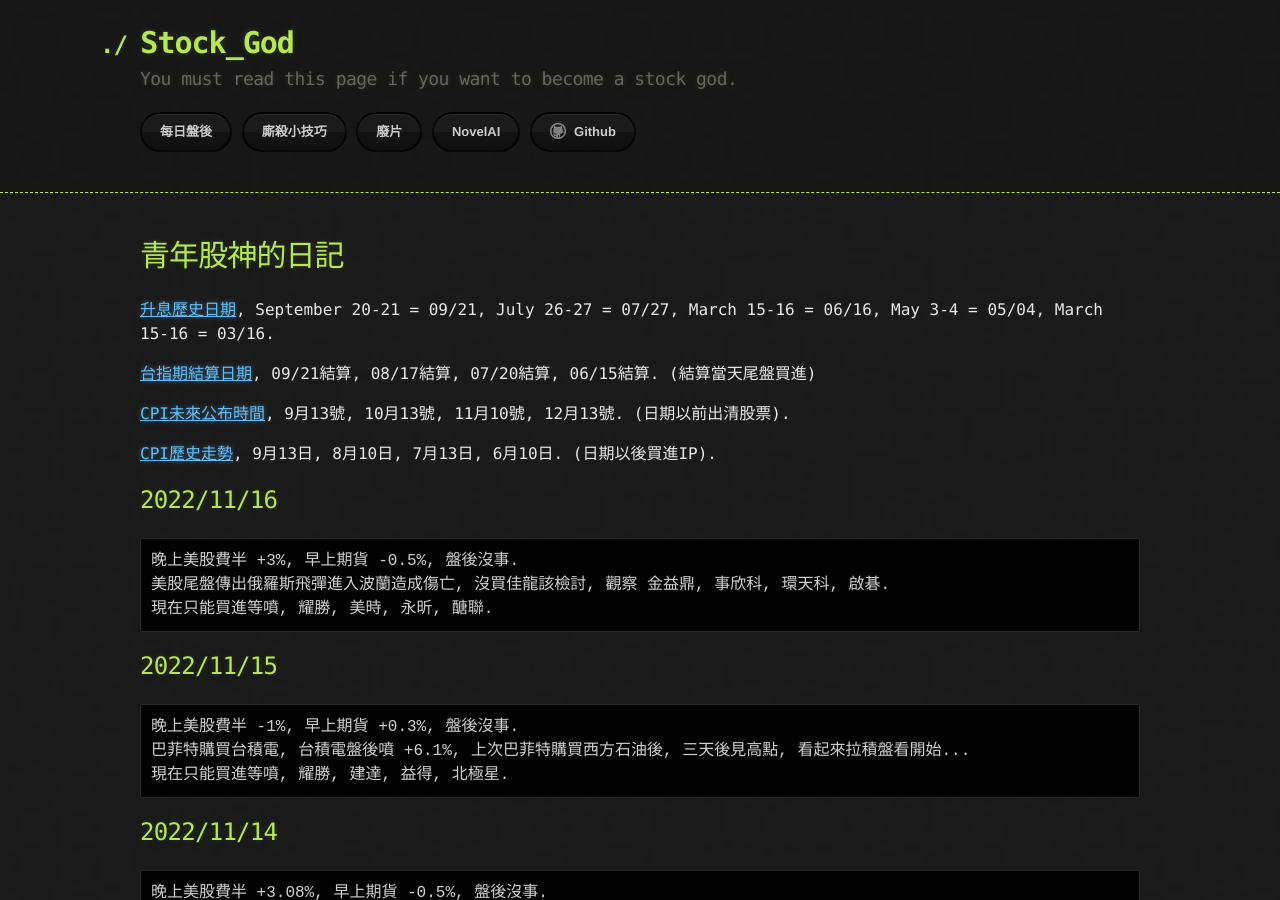
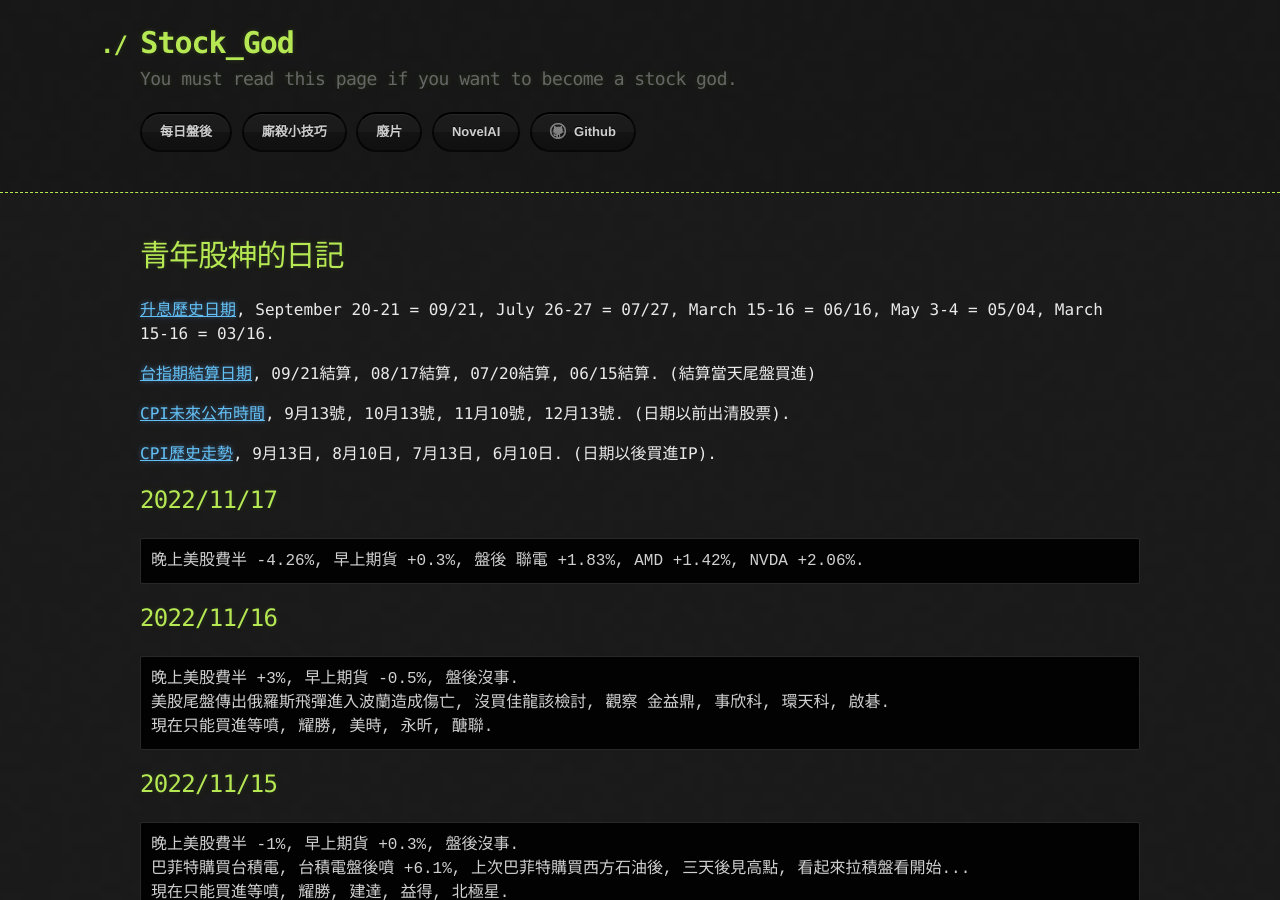
Before and after one commit to lepg5487/Stock_God, a Jekyll site: the page built from index.md, in a window 1280 px wide and 900 px high. Built offline with Jekyll 4.4.1, drawn with Linux system fonts in a browser that asks for light colours; our own code applies the rules of GitHub Pages for plain Markdown files.

Commit message:
Update index.md

````diff
--- a/index.md
+++ b/index.md
@@ -11,6 +11,11 @@ layout: testlayouts
 [CPI未來公布時間](https://chihyun.tw/cpi-release-date/), 9月13號, 10月13號, 11月10號, 12月13號. (日期以前出清股票).
 
 [CPI歷史走勢](https://hk.investing.com/economic-calendar/cpi-733), 9月13日, 8月10日, 7月13日, 6月10日. (日期以後買進IP).
+
+## 2022/11/17
+```
+晚上美股費半 -4.26%, 早上期貨 +0.3%, 盤後 聯電 +1.83%, AMD +1.42%, NVDA +2.06%.
+```
 
 ## 2022/11/16
 ```
````
